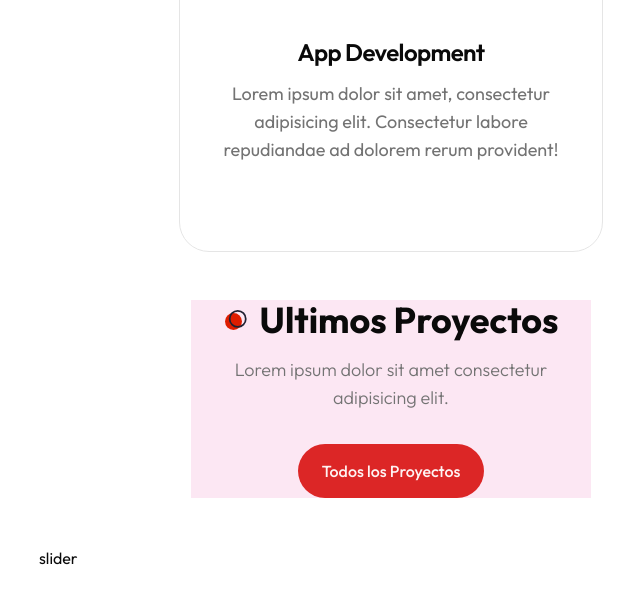
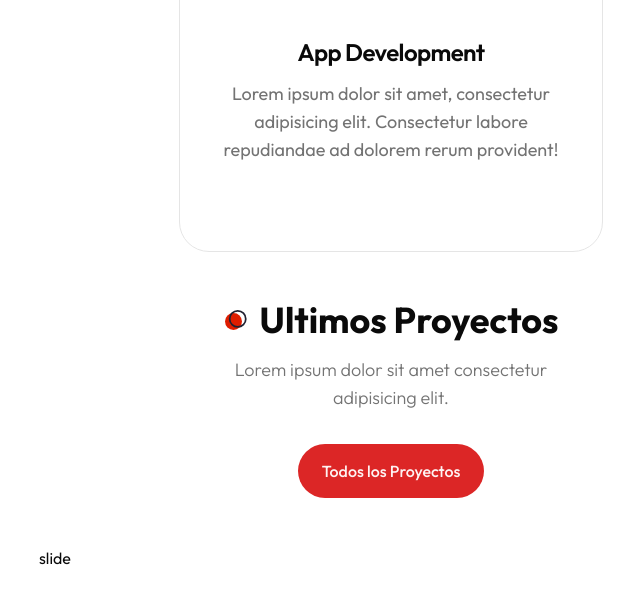
Before and after one commit to juaneprograming/PF-next, a Next.js app: page / in a window 1280 px wide. Shown: the part 2407-3011 px from the top of the page, without its empty margins (249-889 px from the left). Built offline with nearby package versions, Linux system fonts and the light colour scheme.

Commit message:
work ya casi terminado

```diff
--- a/src/components/Work.tsx
+++ b/src/components/Work.tsx
@@ -1,6 +1,9 @@
 'use client'
 import Link from 'next/link'
 import { Button } from './ui/button'
+
+//import swiper react components
+import { Swiper, SwiperSlide } from 'swiper/react'
 
 //importar swiper style
 import 'swiper/css'
@@ -39,7 +42,7 @@ const Work = () => {
   return <section className='relative mb-12 xl:mb-48'>
     <div className="container mx-auto">
       {/* texto */}
-      <div className='bg-pink-100 max-w-[400px] mx-auto xl:mx-0 text-center xl:text-left mb-12 xl:h-[400px] flex flex-col justify-center items-center xl:items-start'>
+      <div className=' max-w-[400px] mx-auto xl:mx-0 text-center xl:text-left mb-12 xl:h-[400px] flex flex-col justify-center items-center xl:items-start'>
         <h2 className='section-title mb-4'>Ultimos Proyectos</h2>
         <p className='subtitle mb-8'>Lorem ipsum dolor sit amet consectetur adipisicing elit.
         </p>
@@ -48,7 +51,14 @@ const Work = () => {
         </Link>
       </div>
       {/* slider */}
-      <div>slider</div>
+      <div>
+        <Swiper>
+          {/* muestra los 3 primeros proyectos para el slide */}
+          {projectData.slice(0, 4).map((project, index) => {
+            return <SwiperSlide>slide</SwiperSlide>;
+          })}
+        </Swiper>
+      </div>
     </div>
   </section>
 
```
